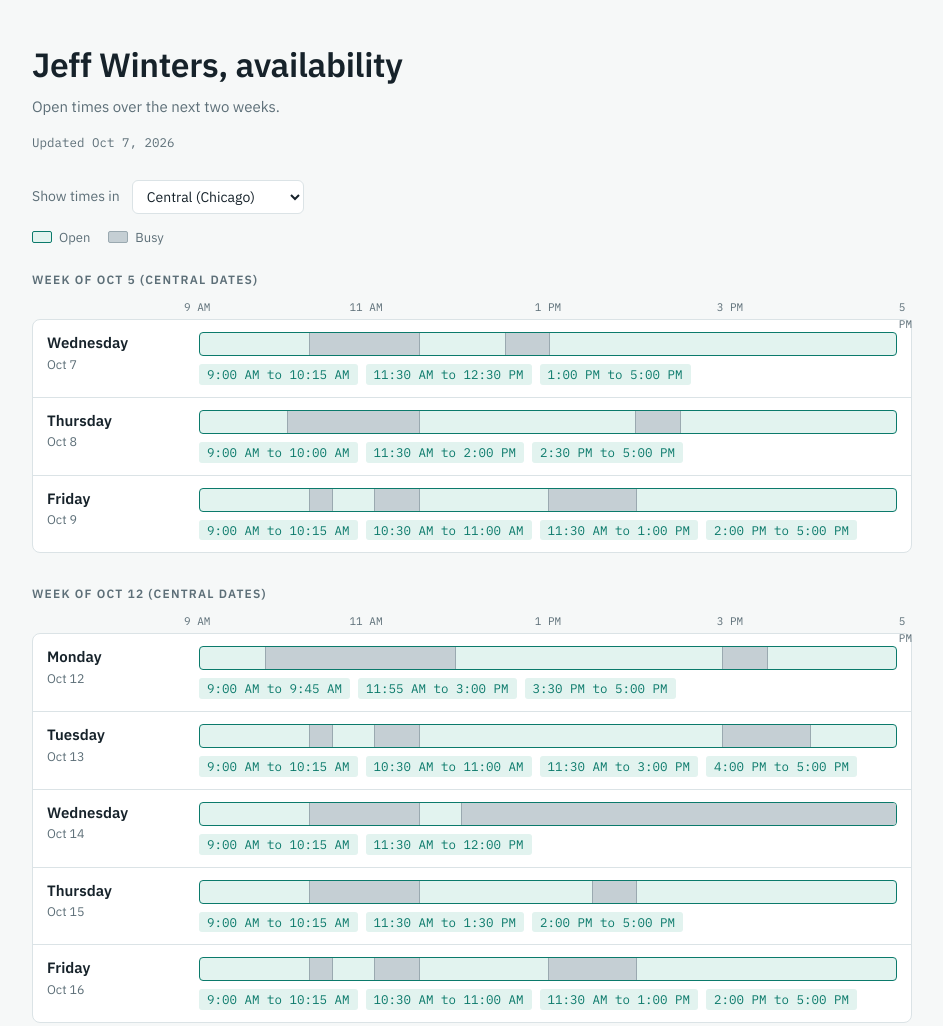
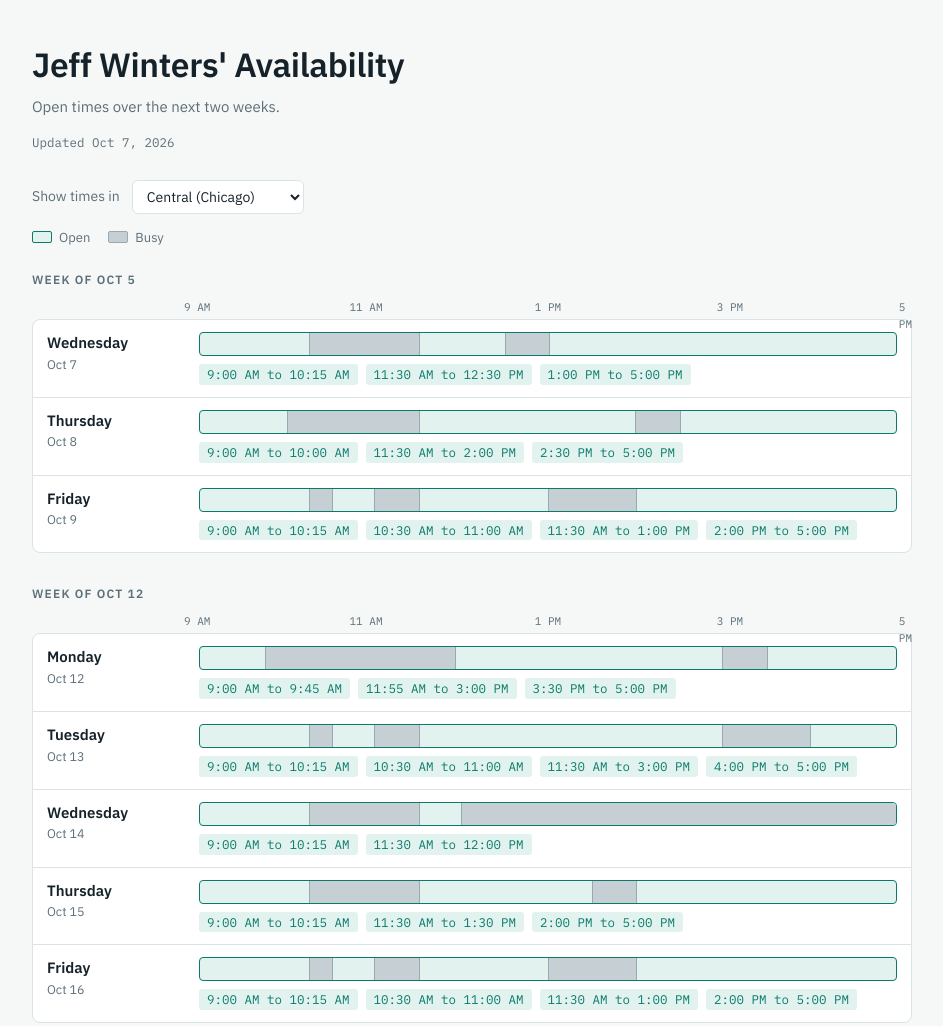
Before and after one commit to jeff-winters-destpet/avail-20261007-20037, a plain HTML site: page index.html in a window 1280 px wide. Shown: the top 1026 px of the page, without its empty margins (168-1111 px from the left). Drawn offline with Linux system fonts and the light colour scheme.

Commit message:
Update title, simplify week headings

```diff
--- a/index.html
+++ b/index.html
@@ -82,7 +82,7 @@ footer { color: var(--muted); font-size: 13px; border-top: 1px solid var(--line)
 
 <div class="page">
   <header>
-    <h1>Jeff Winters, availability</h1>
+    <h1>Jeff Winters' Availability</h1>
     <p class="sub">Open times over the next two weeks.</p>
     <div class="meta">
       <span>Updated Oct 7, 2026</span>
@@ -195,7 +195,7 @@ function render() {
   order.forEach(function (k) {
     var wk = el("section", "week");
     var mon = new Date(k + "T12:00:00Z");
-    wk.appendChild(el("h2", "", "Week of " + MO[mon.getUTCMonth()] + " " + mon.getUTCDate() + " (Central dates)"));
+    wk.appendChild(el("h2", "", "Week of " + MO[mon.getUTCMonth()] + " " + mon.getUTCDate()));
     var axis = el("div", "axis"); axis.appendChild(ticks(groups[k][0].d)); wk.appendChild(axis);
     var box = el("div", "days");
     groups[k].forEach(function (day) {
```
